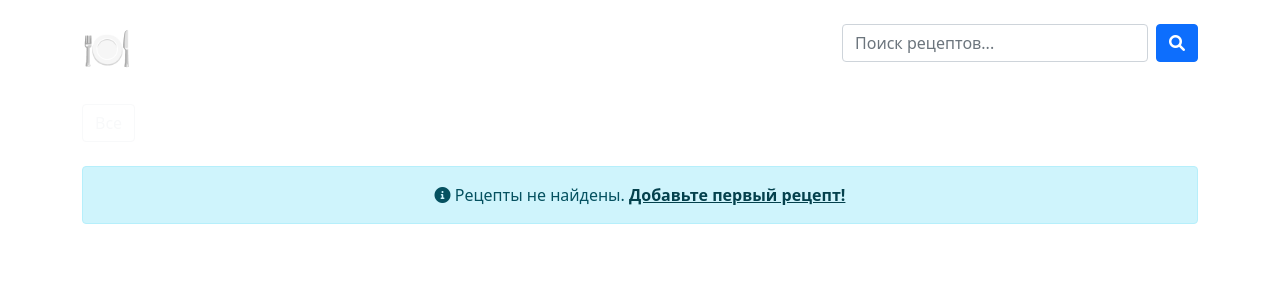
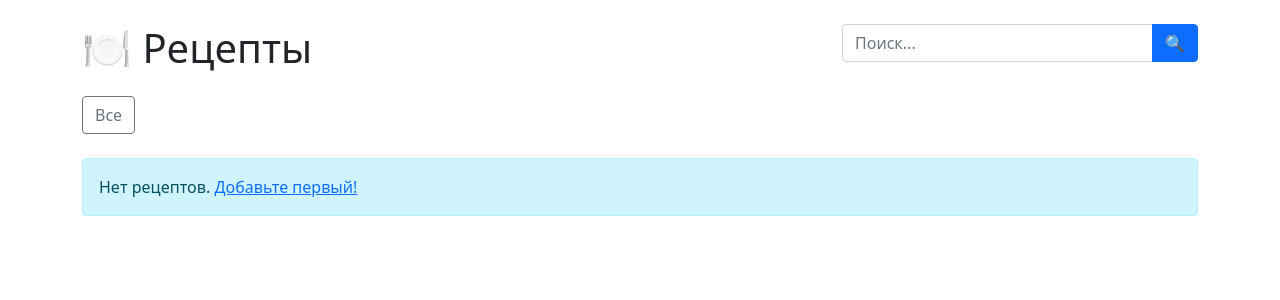
Before and after one commit to Huylo219/recipe, a Flask app: page / in a window 1280 px wide. Shown: the part 56-356 px from the top of the page. Run offline with Flask 3, Linux system fonts and the light colour scheme; data that the repository does not hold is empty.

Commit message:
Update index.html

```diff
--- a/templates/index.html
+++ b/templates/index.html
@@ -1,74 +1,49 @@
 {% extends "base.html" %}
 
-{% block title %}Главная - Книга рецептов{% endblock %}
-
 {% block content %}
-<div class="row mb-4">
+<div class="row">
     <div class="col-md-8">
-        <h1 class="text-white">🍽️ Наши рецепты</h1>
-        {% if current_category %}
-            <p class="text-white">Категория: {{ current_category }}</p>
-        {% endif %}
+        <h1>🍽️ Рецепты</h1>
     </div>
     <div class="col-md-4">
-        <form action="{{ url_for('search') }}" method="get" class="d-flex">
-            <input type="text" name="q" class="form-control search-bar me-2" placeholder="Поиск рецептов..." value="{{ search_query if search_query else '' }}">
-            <button type="submit" class="btn btn-primary">
-                <i class="fas fa-search"></i>
-            </button>
+        <form action="{{ url_for('search') }}" method="get">
+            <div class="input-group">
+                <input type="text" name="q" class="form-control" placeholder="Поиск...">
+                <button class="btn btn-primary" type="submit">🔍</button>
+            </div>
         </form>
     </div>
 </div>
 
-<div class="row mb-4">
-    <div class="col-12">
-        <div class="btn-group" role="group">
-            <a href="{{ url_for('index') }}" class="btn btn-outline-light">Все</a>
-            {% for category in categories %}
-                <a href="{{ url_for('category_filter', category=category) }}" class="btn btn-outline-light">{{ category }}</a>
+<div class="row mt-3">
+    <div class="col">
+        <div class="btn-group">
+            <a href="{{ url_for('index') }}" class="btn btn-outline-secondary">Все</a>
+            {% for cat in categories %}
+                <a href="{{ url_for('category_filter', category=cat) }}" class="btn btn-outline-secondary">{{ cat }}</a>
             {% endfor %}
         </div>
     </div>
 </div>
 
-<div class="row">
-    {% if recipes %}
-        {% for recipe in recipes %}
-            <div class="col-md-6 col-lg-4 mb-4">
-                <div class="card h-100">
-                    <div class="card-body">
-                        <div class="d-flex justify-content-between align-items-start mb-2">
-                            <h5 class="card-title">{{ recipe.title }}</h5>
-                            <span class="badge badge-category">{{ recipe.category }}</span>
-                        </div>
-                        <p class="card-text">{{ recipe.description[:100] }}{% if recipe.description|length > 100 %}...{% endif %}</p>
-                        <div class="mb-2">
-                            <small class="text-muted">
-                                <i class="far fa-clock"></i> {{ recipe.prep_time }} мин
-                            </small>
-                        </div>
-                        <div class="btn-group w-100" role="group">
-                            <a href="{{ url_for('recipe_detail', id=recipe.id) }}" class="btn btn-primary btn-sm">
-                                <i class="fas fa-eye"></i> Смотреть
-                            </a>
-                            <a href="{{ url_for('edit_recipe', id=recipe.id) }}" class="btn btn-warning btn-sm">
-                                <i class="fas fa-edit"></i>
-                            </a>
-                            <a href="{{ url_for('delete_recipe', id=recipe.id) }}" class="btn btn-danger btn-sm" onclick="return confirm('Вы уверены, что хотите удалить этот рецепт?')">
-                                <i class="fas fa-trash"></i>
-                            </a>
-                        </div>
-                    </div>
+<div class="row mt-4">
+    {% for recipe in recipes %}
+        <div class="col-md-4 mb-3">
+            <div class="card">
+                <div class="card-body">
+                    <h5 class="card-title">{{ recipe.title }}</h5>
+                    <p class="card-text">{{ recipe.description[:100] }}...</p>
+                    <p class="card-text"><small class="text-muted">⏱️ {{ recipe.prep_time }} мин | 🏷️ {{ recipe.category }}</small></p>
+                    <a href="{{ url_for('recipe_detail', id=recipe.id) }}" class="btn btn-primary">Смотреть</a>
+                    <a href="{{ url_for('edit_recipe', id=recipe.id) }}" class="btn btn-warning">✏️</a>
+                    <a href="{{ url_for('delete_recipe', id=recipe.id) }}" class="btn btn-danger" onclick="return confirm('Удалить?')">🗑️</a>
                 </div>
             </div>
-        {% endfor %}
+        </div>
     {% else %}
-        <div class="col-12">
-            <div class="alert alert-info text-center">
-                <i class="fas fa-info-circle"></i> Рецепты не найдены.
-                <a href="{{ url_for('add_recipe') }}" class="alert-link">Добавьте первый рецепт!</a>
-            </div>
+        <div class="col">
+            <div class="alert alert-info">Нет рецептов. <a href="{{ url_for('add_recipe') }}">Добавьте первый!</a></div>
         </div>
-    {% endif %}
+    {% endfor %}
 </div>
 {% endblock %}
```
